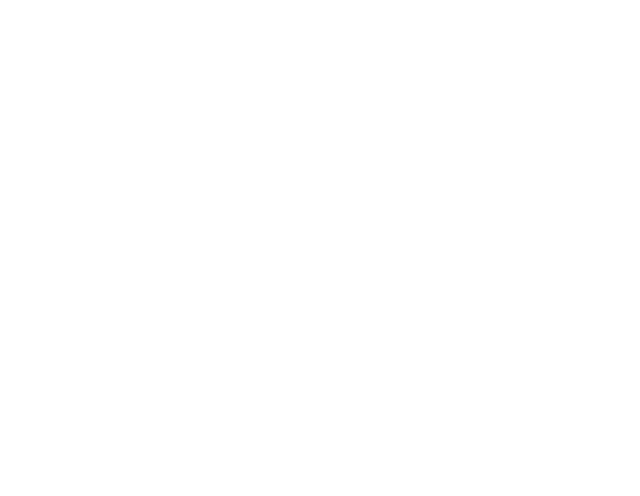
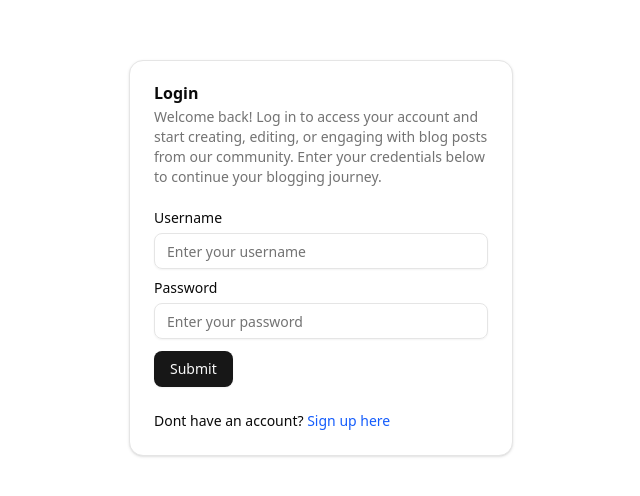
Before and after one commit to joshuabaleniaclores/blog-platform, a Next.js app: page /login in a window 1280 px wide. Shown: the part 142-638 px from the top of the page, without its empty margins (319-959 px from the left). Built offline with nearby package versions, Linux system fonts and the light colour scheme; no server answers.

Commit message:
[feature] - login module

```diff
--- a/src/app/(auth)/login/page.tsx
+++ b/src/app/(auth)/login/page.tsx
@@ -1,3 +1,5 @@
+import LoginCard from "@/components/auth/login/login-card";
+
 export default function LoginPage() {
-  return <></>;
+  return <LoginCard />;
 }
--- a/src/components/auth/login/login-card.tsx
+++ b/src/components/auth/login/login-card.tsx
@@ -0,0 +1,31 @@
+import Link from "next/link";
+import { Card, CardContent, CardDescription, CardFooter, CardHeader, CardTitle } from "@/components/ui/card";
+import LoginForm from "./login-form";
+
+export default function LoginCard() {
+  return (
+    <div className="min-h-screen flex items-center justify-center px-4">
+      <Card className="w-96 max-w-md">
+        <CardHeader>
+          <CardTitle>Login</CardTitle>
+          <CardDescription>
+            Welcome back! Log in to access your account and start creating,
+            editing, or engaging with blog posts from our community. Enter your
+            credentials below to continue your blogging journey.
+          </CardDescription>
+        </CardHeader>
+        <CardContent>
+          <LoginForm />
+        </CardContent>
+        <CardFooter>
+          <p className="text-sm text-center">
+            Dont have an account?{" "}
+            <Link href="/signup" className="text-blue-600 hover:underline">
+              Sign up here
+            </Link>
+          </p>
+        </CardFooter>
+      </Card>
+    </div>
+  );
+}
--- a/src/components/auth/login/login-form.tsx
+++ b/src/components/auth/login/login-form.tsx
@@ -0,0 +1,73 @@
+"use client";
+
+import { zodResolver } from "@hookform/resolvers/zod";
+import { useForm } from "react-hook-form";
+import { LoginInput, loginSchema } from "@/lib/validation/auth-validation-schema";
+import { toast } from "sonner";
+import { Button } from "@/components/ui/button";
+import { Form, FormControl, FormField, FormItem, FormLabel, FormMessage } from "@/components/ui/form";
+import { Input } from "@/components/ui/input";
+import { useLogin } from "@/hooks/use-login";
+
+export default function LoginForm() {
+  const form = useForm<LoginInput>({
+    resolver: zodResolver(loginSchema),
+    defaultValues: {
+      username: "",
+      password: "",
+    },
+  });
+
+  const { control, handleSubmit } = form;
+
+  const { login, loading } = useLogin({
+    onSuccess: () => {
+      toast.success("Login successful!");
+    },
+    onError: () => {
+      toast.error("Login failed.");
+    },
+  });
+
+  return (
+    <Form {...form}>
+      <form onSubmit={handleSubmit(login)} className="space-y-3">
+        <FormField
+          control={control}
+          name="username"
+          render={({ field }) => (
+            <FormItem>
+              <FormLabel>Username</FormLabel>
+              <FormControl>
+                <Input placeholder="Enter your username" {...field} />
+              </FormControl>
+              <FormMessage />
+            </FormItem>
+          )}
+        />
+
+        <FormField
+          control={control}
+          name="password"
+          render={({ field }) => (
+            <FormItem>
+              <FormLabel>Password</FormLabel>
+              <FormControl>
+                <Input
+                  type="password"
+                  placeholder="Enter your password"
+                  {...field}
+                />
+              </FormControl>
+              <FormMessage />
+            </FormItem>
+          )}
+        />
+
+        <Button type="submit" disabled={loading} loading={loading}>
+          Submit
+        </Button>
+      </form>
+    </Form>
+  );
+}
```
